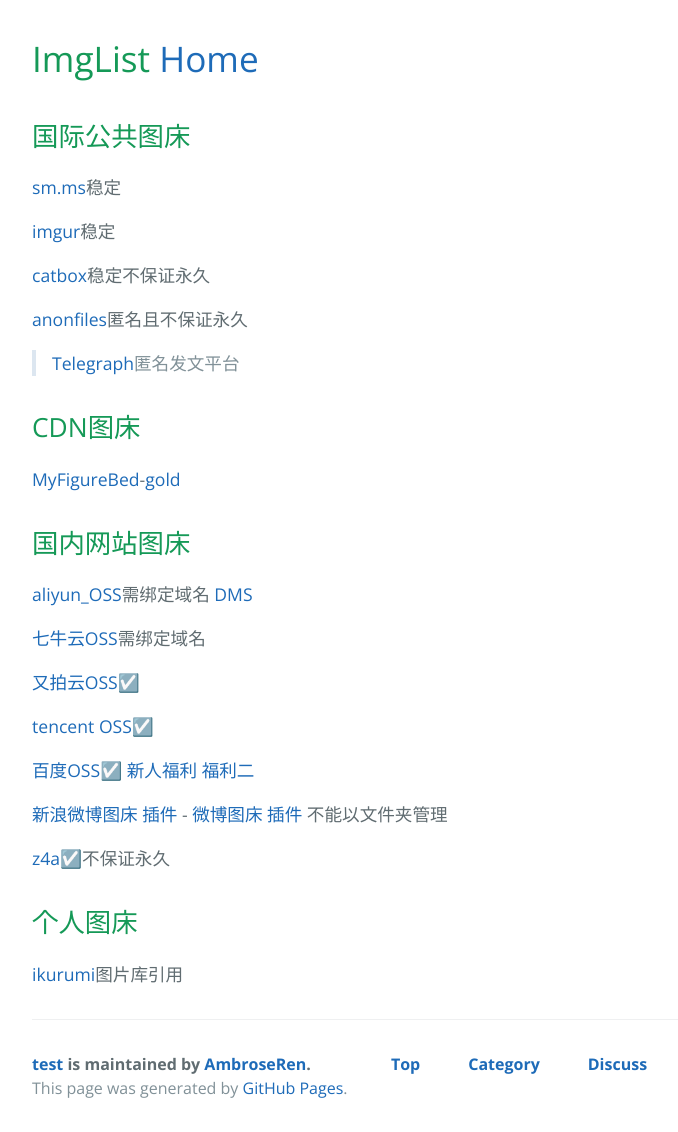
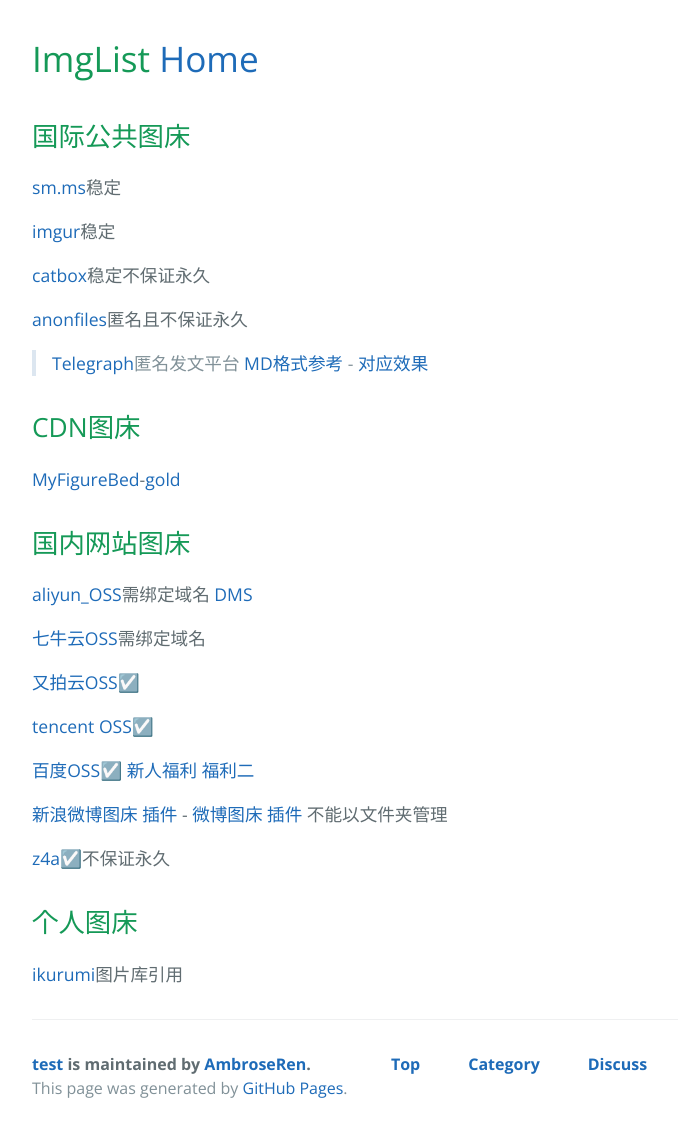
Before and after one commit to AmbroseRen/test, a Jekyll site: the page built from img/index.md, in a window 1280 px wide. Shown: the whole page, without its empty margins (192-870 px from the left). Built offline with Jekyll 4.4.1, drawn with Linux system fonts in a browser that asks for light colours; our own code applies the rules of GitHub Pages for plain Markdown files; the repository's description, which GitHub fills in, is left out.

Commit message:
Update index.md

```diff
--- a/img/index.md
+++ b/img/index.md
@@ -10,7 +10,7 @@
 
 [anonfiles](https://anonfiles.com/)匿名且不保证永久
 
-> [Telegraph](https://telegra.ph)匿名发文平台
+> [Telegraph](https://telegra.ph)匿名发文平台 [MD格式参考](https://ambroseren.github.io/test/Data/MD/Guide.txt) - [对应效果](https://ambroseren.github.io/test/Data/MD/Guide.html)
 
 ## CDN图床
 
```
